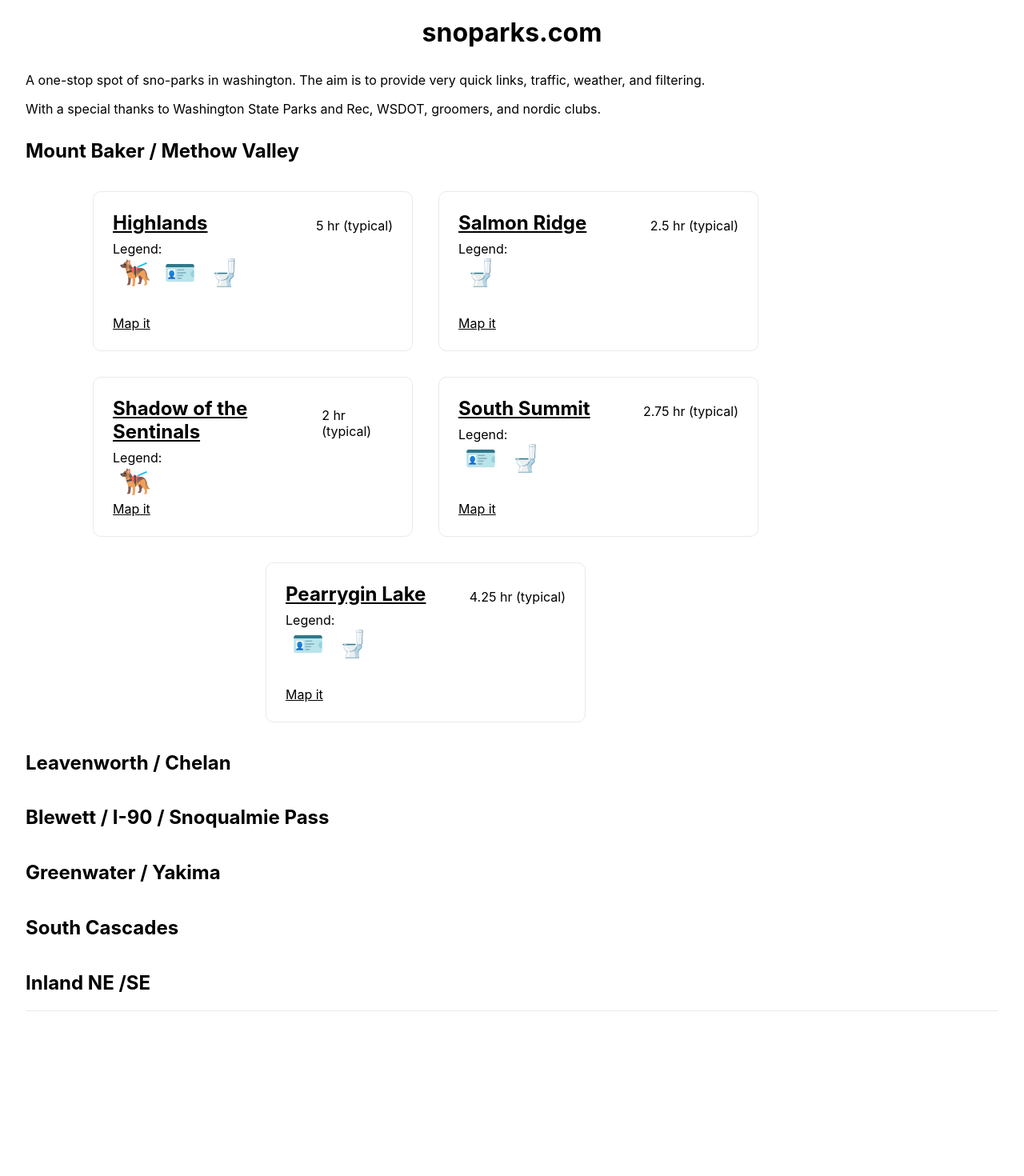
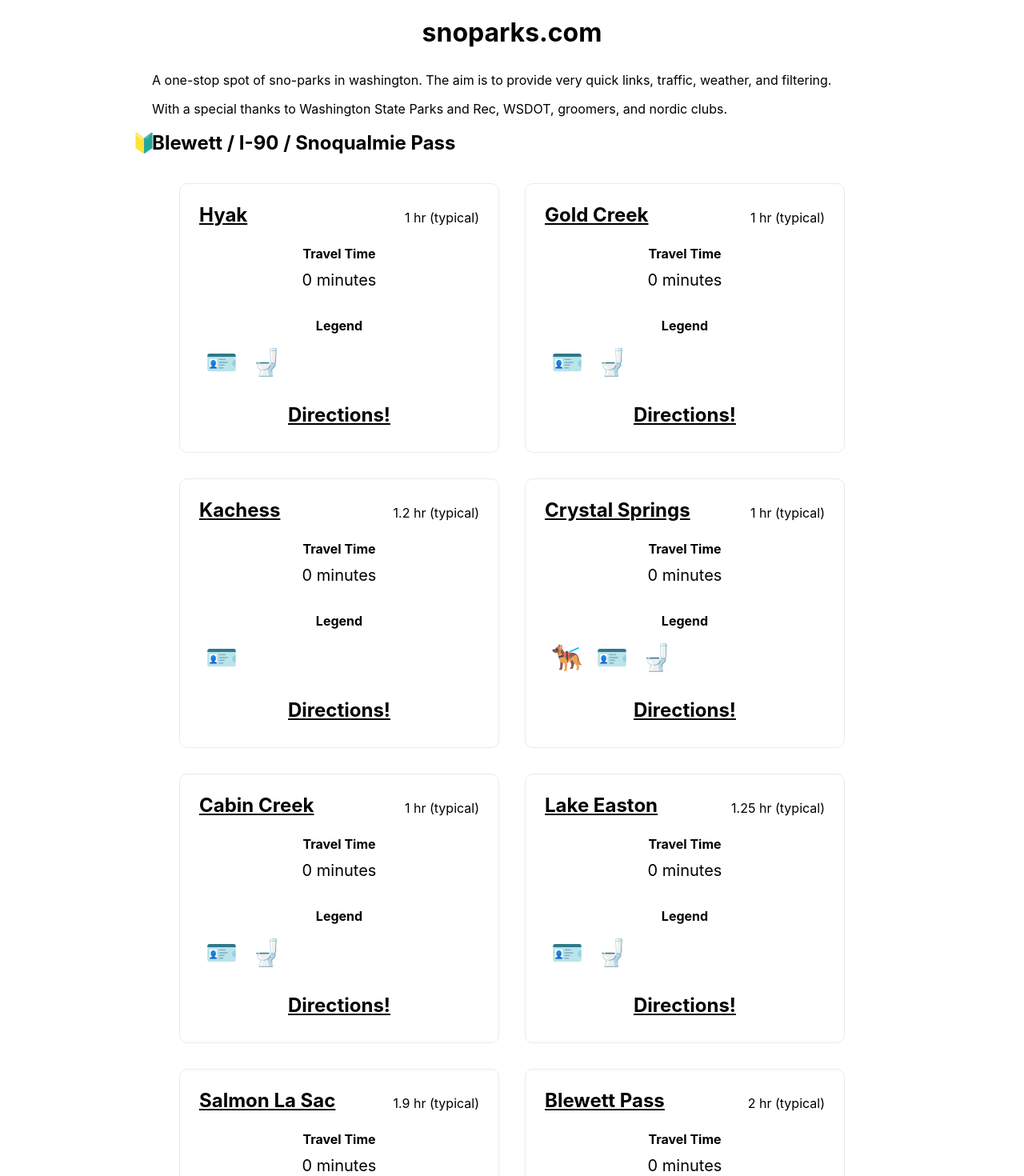
Before and after one commit to dareiff/sno-park, a Next.js app: page / in a window 1280 px wide. Shown: the top 1470 px of the page at 80% size. Before the commit the page ends 1328 px from the top, so only its background shows below. Built offline with nearby package versions, Linux system fonts and the light colour scheme; no server answers.

Commit message:
Sort regions so Blewett is first
Also set up drive time.

Properly space Legend

```diff
--- a/components/TrafficBlock.tsx
+++ b/components/TrafficBlock.tsx
@@ -1,4 +1,5 @@
 import React from "react";
+import styles from "../styles/Home.module.css";
 
 interface DistancePropsI {
     deviceLocation: GeolocationPosition | null;
@@ -6,7 +7,7 @@
 }
 
 export default function TrafficBlock(props: DistancePropsI) {
-    const [travelTime, setTravelTime] = React.useState(0);
+    const [travelTime, setTravelTime] = React.useState<number>(0);
 
     const getLatLongFromAddress = async (address: string) => {
         const googleMapsApiKey = process.env.NEXT_PUBLIC_GOOGLE_MAPS_API_KEY;
@@ -69,6 +70,10 @@
         })
             .then((response) => response.json())
             .then((data) => {
+                const seconds = data.routes
+                    ? data.routes[0].duration.split("s")[0]
+                    : 0;
+                setTravelTime(seconds);
                 console.log(data);
             });
 
@@ -83,18 +88,12 @@
         // eslint-disable-next-line react-hooks/exhaustive-deps
     }, [props.deviceLocation, props.location]);
 
-    const beginLocation =
-        props.deviceLocation !== null
-            ? {
-                  lat: props.deviceLocation.coords.latitude,
-                  lng: props.deviceLocation.coords.longitude,
-              }
-            : {
-                  lat: 47.618538307231326,
-                  lng: -122.30765738317513,
-              };
-
-    const endLocation = props.location;
-
-    return <div></div>;
+    return (
+        <div className={styles.weather}>
+            <h3>Travel Time</h3>
+            <p style={{ textAlign: "center" }}>
+                {(travelTime / 60).toFixed(0)} minutes
+            </p>
+        </div>
+    );
 }
--- a/pages/index.tsx
+++ b/pages/index.tsx
@@ -1,6 +1,6 @@
 import Head from "next/head";
 import Link from "next/link";
-import React from "react";
+import React, { Suspense } from "react";
 import TrafficBlock from "../components/TrafficBlock";
 import WeatherBlock from "../components/WeatherBlock";
 import styles from "../styles/Home.module.css";
@@ -43,19 +43,38 @@
                     WSDOT, groomers, and nordic clubs.
                 </p>
                 <div className={styles.verticalList}>
-                    {snoparks.map((snoparkRegion) => {
+                    {snoparks
+                        .sort((a, b) => {
+                            if (a.snoParkRegion < b.snoParkRegion) {
+                                return -1;
+                            }
+                            if (a.snoParkRegion > b.snoParkRegion) {
+                                return 1;
+                            }
+                            return 0;
+                        })
+                        .map((snoparkRegion) => {
                             return (
                                 <div key={snoparkRegion.snoParkRegion}>
                                     <div className={styles.regionHeader}>
-                                    <Link href={snoparkRegion.snoParkRegionURL}>
-                                        <h2>{snoparkRegion.snoParkRegion}</h2>
+                                        <Link
+                                            href={
+                                                snoparkRegion.snoParkRegionURL
+                                            }
+                                        >
+                                            <h2>
+                                                {snoparkRegion.snoParkRegion}
+                                            </h2>
                                         </Link>
                                     </div>
                                     <div className={styles.grid}>
-                                    {snoparkRegion.snoParks.map((snopark) => {
+                                        {snoparkRegion.snoParks.map(
+                                            (snopark) => {
                                                 return (
                                                     <div
-                                                key={snopark.snoParkName}
+                                                        key={
+                                                            snopark.snoParkName
+                                                        }
                                                         className={styles.card}
                                                     >
                                                         <div
@@ -88,9 +107,12 @@
                                                             </span>
                                                         </div>
                                                         <div
-                                                    className={styles.cardBody}
+                                                            className={
+                                                                styles.cardBody
+                                                            }
                                                         >
                                                             {/* get weather for snopark */}
+                                                            <Suspense>
                                                                 <WeatherBlock
                                                                     location={
                                                                         snopark.snoParkAddress
@@ -99,6 +121,7 @@
                                                                         location
                                                                     }
                                                                 />
+                                                            </Suspense>
                                                             <TrafficBlock
                                                                 location={
                                                                     snopark.snoParkAddress
@@ -108,9 +131,16 @@
                                                                 }
                                                             />
                                                         </div>
-                                                <span>Legend:</span>
                                                         <div
-                                                    className={styles.cardIcons}
+                                                            className={
+                                                                styles.weather
+                                                            }
+                                                        >
+                                                            <h3>Legend</h3>
+                                                            <div
+                                                                className={
+                                                                    styles.cardIcons
+                                                                }
                                                             >
                                                                 {snopark.dogFriendly && (
                                                                     <span title="Dog friendly">
@@ -128,24 +158,28 @@
                                                                     </span>
                                                                 )}
                                                             </div>
+                                                        </div>
 
                                                         <div
                                                             className={
                                                                 styles.cardFooter
                                                             }
                                                         >
-                                                    <a
+                                                            <h3>
+                                                                <Link
                                                                     href={
                                                                         `https://maps.google.com/?q=` +
                                                                         snopark.snoParkAddress
                                                                     }
                                                                 >
-                                                        Map it
-                                                    </a>
+                                                                    Directions!
+                                                                </Link>
+                                                            </h3>
                                                         </div>
                                                     </div>
                                                 );
-                                    })}
+                                            }
+                                        )}
                                     </div>
                                 </div>
                             );
--- a/pages/snoparks.json
+++ b/pages/snoparks.json
@@ -73,7 +73,134 @@
     {
         "snoParkRegion": "Blewett / I-90 / Snoqualmie Pass",
         "snoParkRegionURL": "https://www.parks.wa.gov/459/Blewett-I-90",
-        "snoParks": []
+        "snoParks": [
+            {
+                "snoParkName": "Hyak",
+                "snoParkAddress": "Iron Horse State Park - Hyak Trailhead, Iron Horse Trail, Snoqualmie Pass, WA 98068",
+                "officialSnoParkURL": "https://www.snowrec.org/hyak",
+                "distanceFromSeattle": 1,
+                "groomingSchedule": true,
+                "groomingReportURL": "https://www.parks.wa.gov/DocumentCenter/View/16511/HyakEaston",
+                "shortGroomingSummary": "Daily, except Tuesday",
+                "dogFriendly": false,
+                "dogFriendlyInfo": "",
+                "amountOfKM": 20,
+                "permitRequired": true,
+                "restrooms": true
+            },
+            {
+                "snoParkName": "Gold Creek",
+                "snoParkAddress": "NF-9090, Snoqualmie Pass, WA 98068",
+                "officialSnoParkURL": "https://www.snowrec.org/gold-creek",
+                "distanceFromSeattle": 1,
+                "groomingSchedule": false,
+                "shortGroomingSummary": "Ungroomed Sno-Park",
+                "groomingReportURL": "",
+                "dogFriendly": false,
+                "dogFriendlyInfo": "",
+                "amountOfKM": 0,
+                "permitRequired": true,
+                "restrooms": true
+            },
+            {
+                "snoParkName": "Kachess",
+                "snoParkAddress": "Kachess Lake Rd, Easton, WA 98925",
+                "officialSnoParkURL": "",
+                "distanceFromSeattle": 1.2,
+                "groomingSchedule": false,
+                "shortGroomingSummary": "Ungroomed Sno-Park",
+                "groomingReportURL": "",
+                "dogFriendly": false,
+                "dogFriendlyInfo": "",
+                "amountOfKM": 10,
+                "permitRequired": true,
+                "restrooms": false
+            },
+            {
+                "snoParkName": "Crystal Springs",
+                "snoParkAddress": "Stampede Pass Rd, Easton, WA 98925",
+                "officialSnoParkURL": "https://www.snowrec.org/crystal-springs",
+                "distanceFromSeattle": 1,
+                "groomingSchedule": true,
+                "shortGroomingSummary": "Every day except Tuesday",
+                "groomingReportURL": "https://www.parks.wa.gov/DocumentCenter/View/16511/HyakEaston",
+                "dogFriendly": true,
+                "dogFriendlyInfo": "no off-leash dogs",
+                "amountOfKM": 10,
+                "permitRequired": true,
+                "restrooms": true
+            },
+            {
+                "snoParkName": "Cabin Creek",
+                "snoParkAddress": "Cabin Creek Sno Pk, NF-4826, Easton, WA 98925",
+                "officialSnoParkURL": "https://www.snowrec.org/cabin-creek",
+                "distanceFromSeattle": 1,
+                "groomingSchedule": true,
+                "shortGroomingSummary": "Every day except Tuesday",
+                "groomingReportURL": "https://www.kongsbergers.org/GroomingReport",
+                "dogFriendly": false,
+                "dogFriendlyInfo": "No dogs allowed",
+                "amountOfKM": 20,
+                "permitRequired": true,
+                "restrooms": true
+            },
+            {
+                "snoParkName": "Lake Easton",
+                "snoParkAddress": "150 Lake Easton State Park Rd, Easton, WA 98925",
+                "officialSnoParkURL": "https://www.snowrec.org/lake-easton-state-park",
+                "distanceFromSeattle": 1.25,
+                "groomingSchedule": true,
+                "shortGroomingSummary": "unknown",
+                "groomingReportURL": "https://www.parks.wa.gov/DocumentCenter/View/16511/HyakEaston",
+                "dogFriendly": false,
+                "dogFriendlyInfo": "no dogs",
+                "amountOfKM": 5,
+                "permitRequired": true,
+                "restrooms": true
+            },
+            {
+                "snoParkName": "Salmon La Sac",
+                "snoParkAddress": "Salmon La Sac Sno-Park, Salmon La Sac Rd, Cle Elum, WA 98922",
+                "officialSnoParkURL": "https://www.snowrec.org/salmon-la-sac",
+                "distanceFromSeattle": 1.9,
+                "groomingSchedule": true,
+                "shortGroomingSummary": "Groomed every Monday and Friday.",
+                "groomingReportURL": "",
+                "dogFriendly": false,
+                "dogFriendlyInfo": "",
+                "amountOfKM": 6,
+                "permitRequired": true,
+                "restrooms": true
+            },
+            {
+                "snoParkName": "Blewett Pass",
+                "snoParkAddress": "Blewett Pass, Washington 98922",
+                "officialSnoParkURL": "https://www.snowrec.org/blewett-pass",
+                "distanceFromSeattle": 2,
+                "groomingSchedule": false,
+                "shortGroomingSummary": "Ungroomed skiing",
+                "groomingReportURL": "",
+                "dogFriendly": false,
+                "dogFriendlyInfo": "",
+                "amountOfKM": 92,
+                "permitRequired": true,
+                "restrooms": true
+            },
+            {
+                "snoParkName": "Easton Reload",
+                "snoParkAddress": "Easton Reload Sno-Park, NF-41, Easton, WA 98925",
+                "officialSnoParkURL": "https://www.snowrec.org/easton-reload",
+                "distanceFromSeattle": 1.4,
+                "groomingSchedule": true,
+                "shortGroomingSummary": "Mondays and Thursdays",
+                "groomingReportURL": "https://www.parks.wa.gov/DocumentCenter/View/16511/HyakEaston",
+                "dogFriendly": true,
+                "dogFriendlyInfo": "Dogs OK",
+                "amountOfKM": 16,
+                "permitRequired": true,
+                "restrooms": true
+            }
+        ]
     },
     {
         "snoParkRegion": "Greenwater / Yakima",
--- a/styles/Home.module.css
+++ b/styles/Home.module.css
@@ -7,11 +7,17 @@
     display: flex;
     flex-direction: column;
     justify-content: flex-start;
+    align-items: center;
+    align-content: space-around;
+    width: 100%;
+    max-width: 900px;
+    margin: 0 auto;
 }
 
 .main p {
     margin: 0.5rem 0;
     text-align: left;
+    width: 100%;
 }
 
 .footer {
@@ -24,12 +30,24 @@
 }
 
 .regionHeader {
-  display: inline-block;
-  width: auto;
+    display: inline-block;
+    width: auto;
 }
+
+.regionHeader h2::before {
+    content: "🔰";
+    display: block;
+    width: 0;
+    height: 0;
+    top: 0;
+    margin-left: -25px;
+    margin-top: -10px;
+}
+
 .verticalList {
     display: flex;
     flex-direction: column;
+    align-items: center;
 }
 
 .footer a {
@@ -107,6 +125,12 @@
     margin-top: auto;
 }
 
+.cardFooter h3 {
+    display: block;
+    width: 100%;
+    text-align: center;
+}
+
 .card:hover,
 .card:focus,
 .card:active {
@@ -139,6 +163,10 @@
     font-size: 0.8rem;
 }
 
+.cardIcons {
+    margin: 1em 0;
+}
+
 .cardIcons span {
     margin: 0.5rem;
     font-size: 2rem;
@@ -146,7 +174,7 @@
 }
 
 .weather {
-  margin: 1rem 0;
+    margin: 1rem 0;
 }
 
 .weatherBlock {
```
Lines whose indentation alone changed are shown as unchanged.
